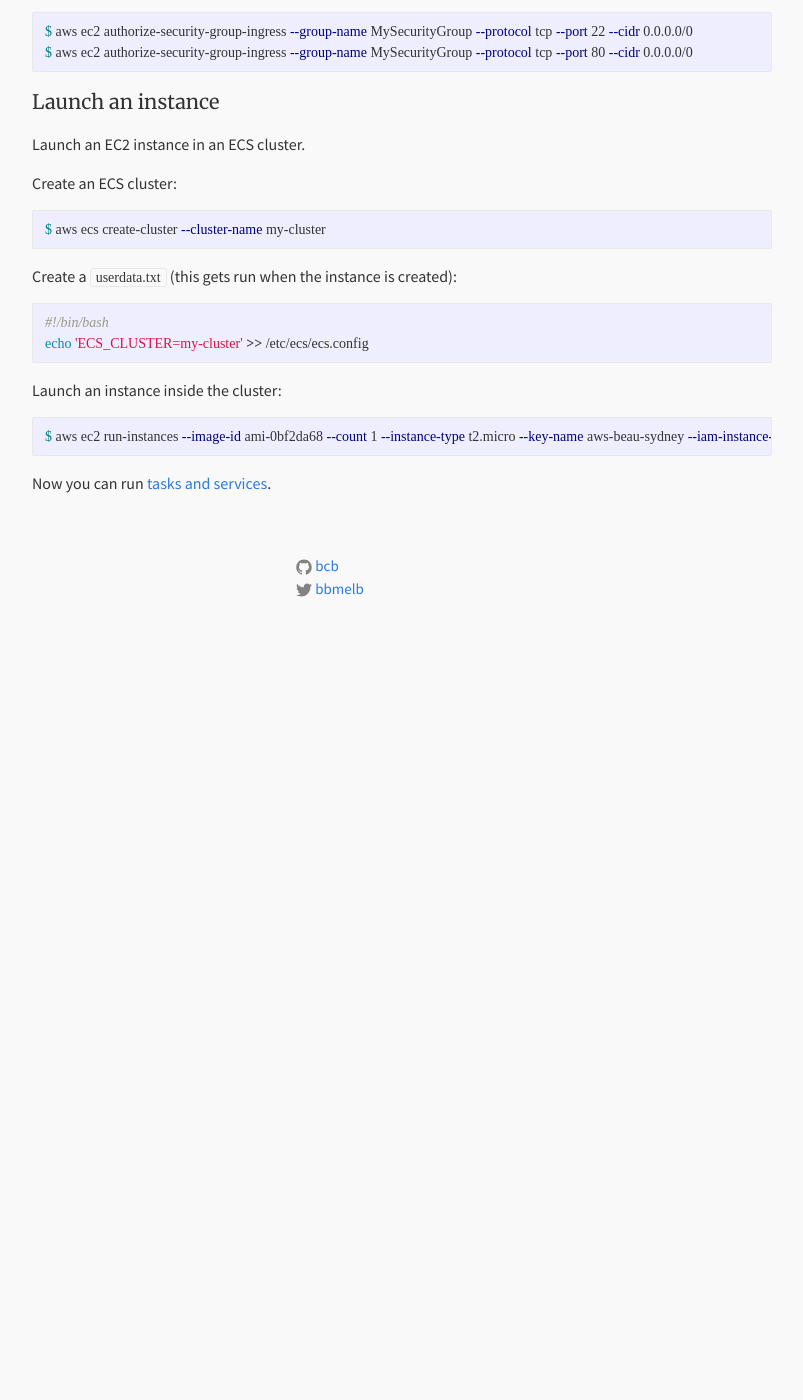
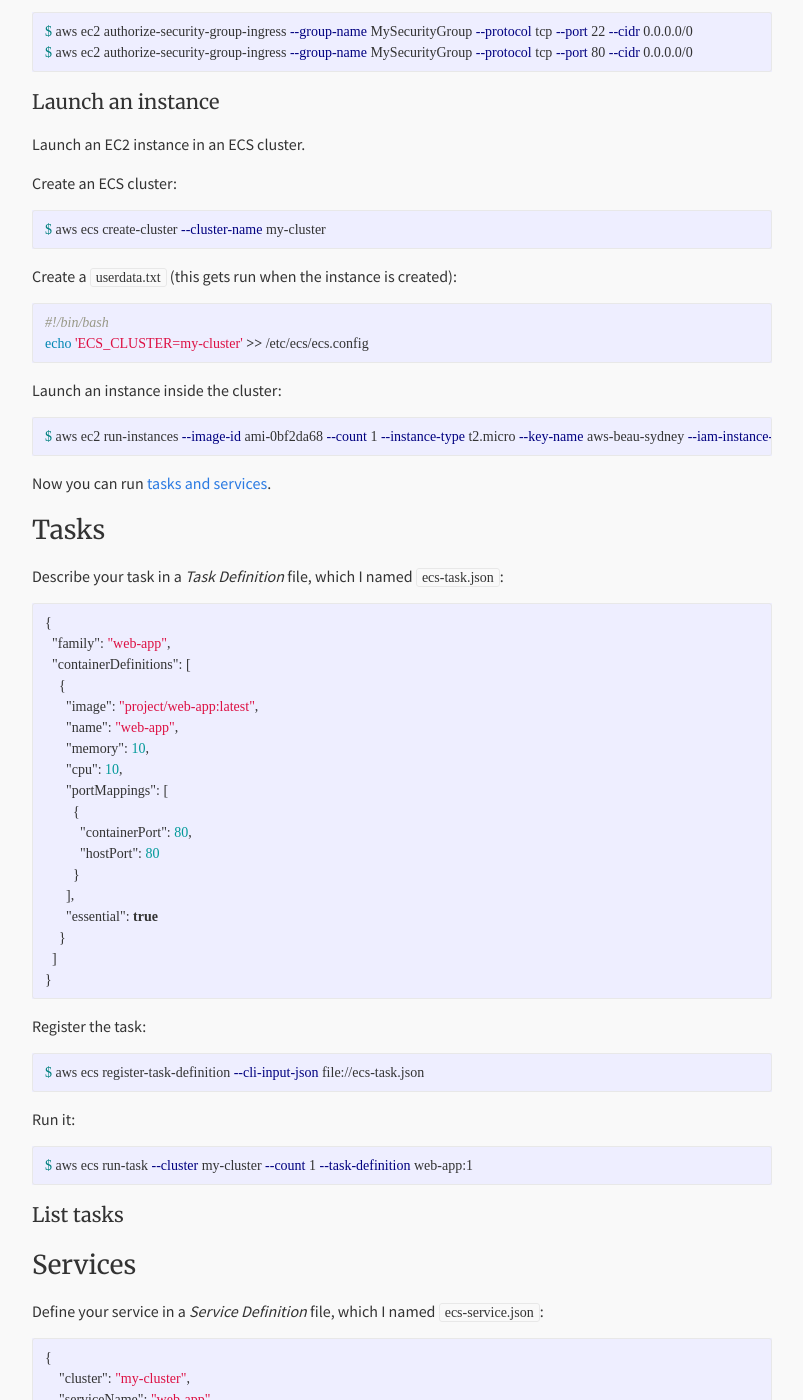
Before and after one commit to explodinglabs/explodinglabs.github.io, a Jekyll site: the page built from _posts/2016-07-13-ecs-instances.markdown, in a window 1280 px wide and 1400 px high, scrolled down 731 px. Shown: the whole window, without its empty margins (238-1041 px from the left). Built offline with Jekyll 4.4.1, drawn with Linux system fonts in a browser that asks for light colours; before the commit the page ends 1361 px from its top, so only the background shows below that; some of the changed text lies outside the part shown.

Commit message:
Merged the ecs posts

````diff
--- a/_config.yml
+++ b/_config.yml
@@ -6,7 +6,7 @@
 # 'jekyll serve'. If you change this file, please restart the server process.
 
 # Site settings
-title: Beau Barker
+title: bcb.github.io
 email: beauinmelbourne@gmail.com
 description: > # this means to ignore newlines until "baseurl:"
   Write an awesome description for your new site here.
--- a/_posts/2016-07-13-ecs-instances.markdown
+++ b/_posts/2016-07-13-ecs-instances.markdown
@@ -55,3 +55,73 @@ Launch an instance inside the cluster:
     $ aws ec2 run-instances --image-id ami-0bf2da68 --count 1 --instance-type t2.micro --key-name aws-beau-sydney --iam-instance-profile Name= webserver --security-group-id sg-xxxxxx --associate-public-ip-address --user-data file://userdata.txt
 
 Now you can run [tasks and services](/aws/ecs/2016/07/14/ecs-service.html).
+
+Tasks
+=====
+
+Describe your task in a *Task Definition* file, which I named `ecs-task.json`:
+
+```json
+{
+  "family": "web-app",
+  "containerDefinitions": [
+    {
+      "image": "project/web-app:latest",
+      "name": "web-app",
+      "memory": 10,
+      "cpu": 10,
+      "portMappings": [
+        {
+          "containerPort": 80,
+          "hostPort": 80
+        }
+      ],
+      "essential": true
+    }
+  ]
+}
+```
+
+Register the task:
+
+    $ aws ecs register-task-definition --cli-input-json file://ecs-task.json
+
+Run it:
+
+    $ aws ecs run-task --cluster my-cluster --count 1 --task-definition web-app:1
+
+List tasks
+----------
+
+
+
+Services
+========
+
+Define your service in a *Service Definition* file, which I named `ecs-service.json`:
+
+```json
+{
+    "cluster": "my-cluster",
+    "serviceName": "web-app",
+    "taskDefinition": "web-app:13",
+    "desiredCount": 1,
+    "role": "ecsRole"
+}
+```
+
+Create the service:
+
+    $ aws ecs create-service --cluster my-cluster --service-name web-app --task-definition web-app:1 --desired-count 2
+
+List services
+-------------
+
+    $ aws ecs list-services --cluster my-cluster
+
+Delete a service
+----------------
+
+(You'll need to stop the tasks first)
+
+    $ aws ecs delete-service --cluster my-cluster --service web-app
--- a/_posts/2016-07-14-ecr-guide.markdown
+++ b/_posts/2016-07-14-ecr-guide.markdown
@@ -1,6 +1,6 @@
 ---
 layout: post
-title: "Create an ECR Image Repository"
+title: "ECR Image Repositories"
 categories: aws ecr
 ---
 {::options syntax_highlighter_opts="default_lang: shell" /}
````
Also changed, not shown: other parts of _posts/2016-07-13-ecs-instances.markdown (+2 -2 lines), _drafts/ecs-services.markdown (deleted, +0 -37 lines), _drafts/ecs-tasks.markdown (deleted, +0 -40 lines).
